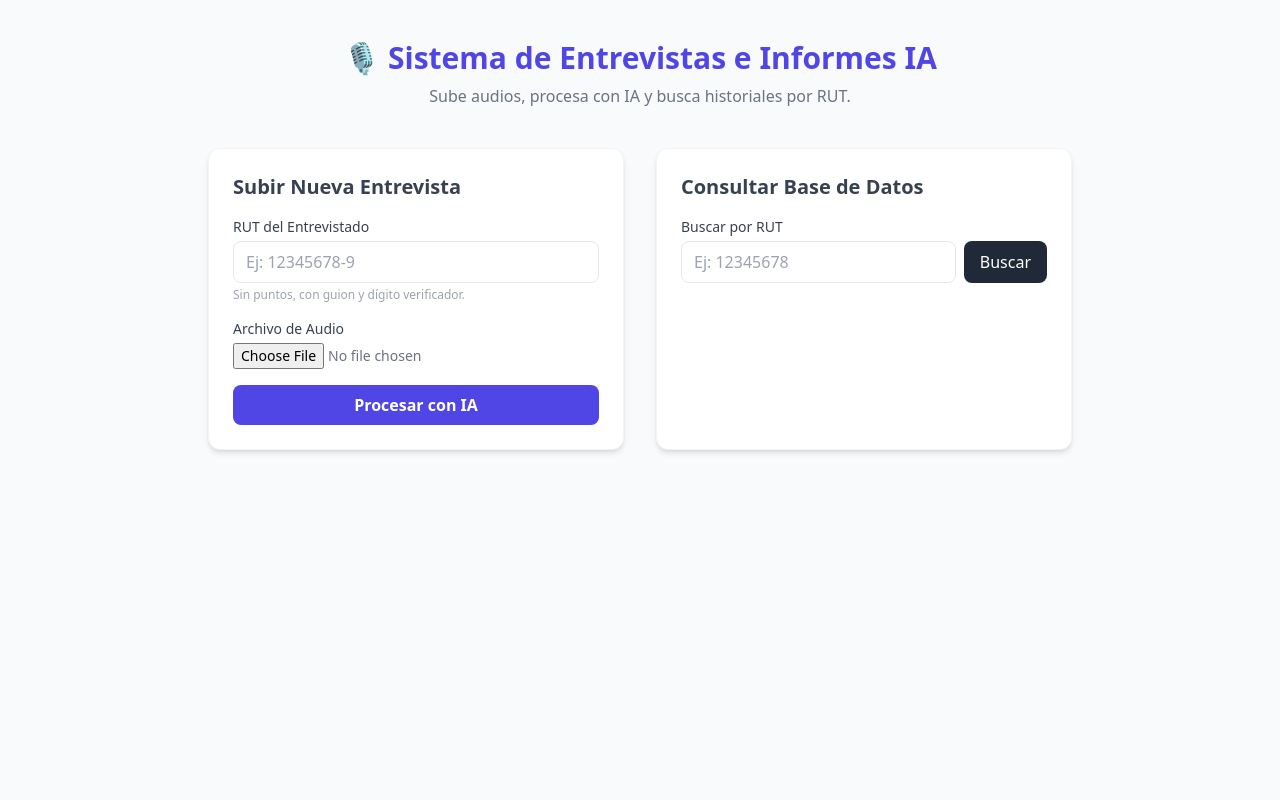
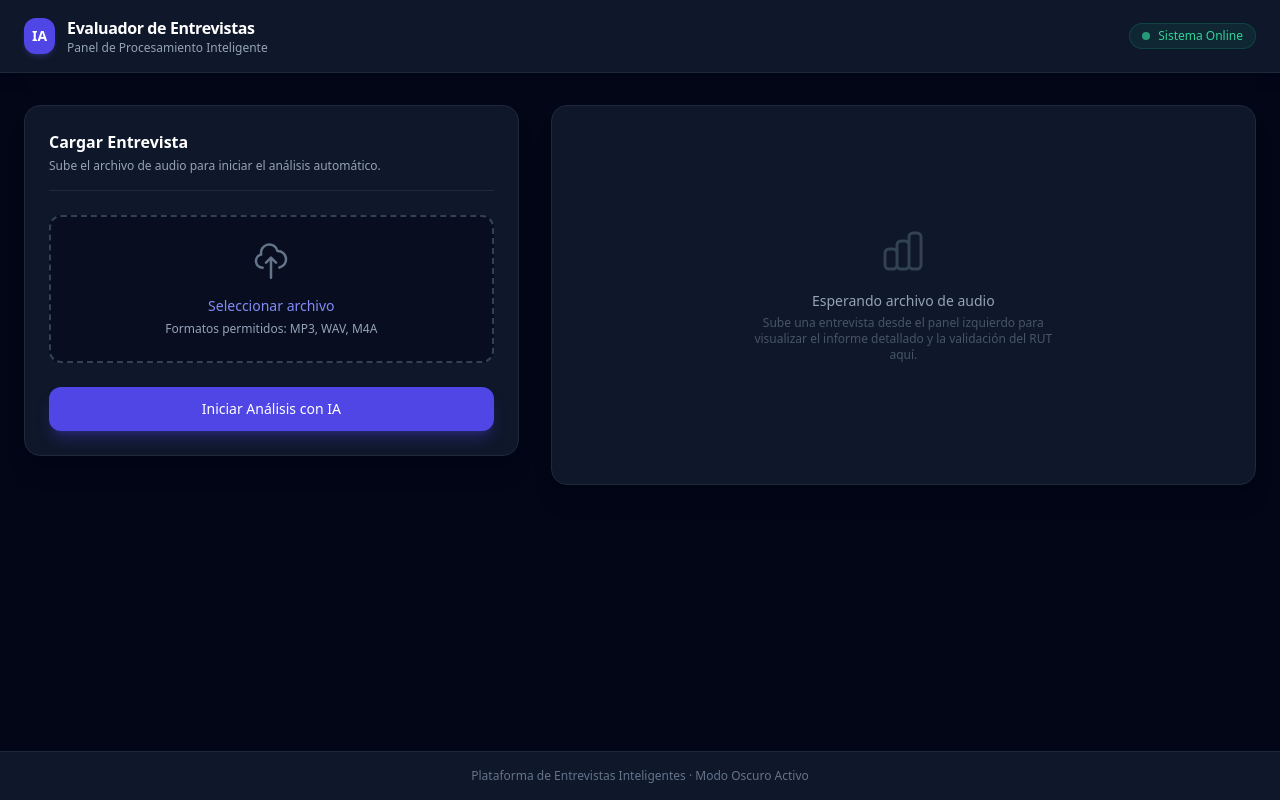
Before and after one commit to Thaumicus/ProyectoEntrevistas, a Flask app: page / in a window 1280 px wide. Run offline with Flask 3, Linux system fonts and the light colour scheme; some libraries are stand-ins or nearby versions.

Commit message:
Update index.html

```diff
--- a/templates/index.html
+++ b/templates/index.html
@@ -3,156 +3,191 @@
 <head>
     <meta charset="UTF-8">
     <meta name="viewport" content="width=device-width, initial-scale=1.0">
-    <title>Gestor de Entrevistas con IA</title>
+    <title>Sistema de Entrevistas con IA</title>
+    <!-- Incluyendo Tailwind CSS -->
     <script src="https://cdn.tailwindcss.com"></script>
 </head>
-<body class="bg-gray-50 min-h-screen text-gray-800">
-    <div class="max-w-4xl mx-auto py-10 px-4">
-        <header class="text-center mb-10">
-            <h1 class="text-3xl font-bold text-indigo-600">🎙️ Sistema de Entrevistas e Informes IA</h1>
-            <p class="text-gray-500 mt-2">Sube audios, procesa con IA y busca historiales por RUT.</p>
-        </header>
+<body class="bg-slate-950 min-h-screen text-slate-100 flex flex-col justify-between selection:bg-indigo-500 selection:text-white">
 
-        <div class="grid grid-cols-1 md:grid-cols-2 gap-8">
-            <!-- Subir Entrevista -->
-            <div class="bg-white p-6 rounded-xl shadow-md border border-gray-100">
-                <h2 class="text-xl font-semibold mb-4 text-gray-700">Subir Nueva Entrevista</h2>
-                <form id="uploadForm" class="space-y-4">
-                    <div>
-                        <label class="block text-sm font-medium text-gray-700 mb-1">RUT del Entrevistado</label>
-                        <input type="text" id="rut" name="rut" required placeholder="Ej: 12345678-9"
-                               class="w-full px-3 py-2 border rounded-lg focus:ring-2 focus:ring-indigo-500 outline-none">
-                        <p class="text-xs text-gray-400 mt-1">Sin puntos, con guion y dígito verificador.</p>
+    <!-- Header / Barra de navegación -->
+    <header class="bg-slate-900 border-b border-slate-800 sticky top-0 z-50 shadow-lg">
+        <div class="max-w-7xl mx-auto px-6 py-4 flex items-center justify-between">
+            <div class="flex items-center space-x-3">
+                <div class="bg-indigo-600 text-white p-2 rounded-xl font-bold text-sm shadow-md shadow-indigo-500/20">IA</div>
+                <div>
+                    <h1 class="text-base font-bold text-white tracking-tight">Evaluador de Entrevistas</h1>
+                    <p class="text-xs text-slate-400">Panel de Procesamiento Inteligente</p>
+                </div>
+            </div>
+            <span class="text-xs font-medium bg-emerald-500/10 text-emerald-400 border border-emerald-500/20 px-3 py-1 rounded-full flex items-center gap-2">
+                <span class="w-2 h-2 rounded-full bg-emerald-400 animate-pulse"></span> Sistema Online
+            </span>
+        </div>
+    </header>
+
+    <!-- Contenido Principal (Estructurado en Grilla / Dashboard) -->
+    <main class="max-w-7xl mx-auto px-6 py-8 w-full flex-grow">
+
+        <div class="grid grid-cols-1 lg:grid-cols-12 gap-8 items-start">
+
+            <!-- Columna Izquierda: Panel de Carga (Ocupa 5 columnas) -->
+            <div class="lg:col-span-5 bg-slate-900 border border-slate-800 rounded-2xl p-6 shadow-xl">
+                <div class="border-b border-slate-800 pb-4 mb-6">
+                    <h2 class="text-base font-semibold text-white">Cargar Entrevista</h2>
+                    <p class="text-xs text-slate-400 mt-1">Sube el archivo de audio para iniciar el análisis automático.</p>
+                </div>
+
+                <form id="uploadForm" class="space-y-6">
+                    <!-- Zona de carga de archivos -->
+                    <div class="border-2 border-dashed border-slate-700 rounded-xl p-6 text-center hover:border-indigo-500 transition-all bg-slate-950/50 cursor-pointer group">
+                        <svg class="mx-auto h-10 w-10 text-slate-500 group-hover:text-indigo-400 mb-3 transition-colors" fill="none" stroke="currentColor" viewBox="0 0 24 24">
+                            <path stroke-linecap="round" stroke-linejoin="round" stroke-width="1.5" d="M7 16a4 4 0 01-.88-7.903A5 5 0 1115.9 6L16 6a5 5 0 011 9.9M15 13l-3-3m0 0l-3 3m3-3v12"></path>
+                        </svg>
+                        <label for="audioFile" class="cursor-pointer block">
+                            <span class="text-indigo-400 font-medium text-sm hover:underline">Seleccionar archivo</span>
+                            <span class="text-slate-400 text-xs block mt-1">Formatos permitidos: MP3, WAV, M4A</span>
+                        </label>
+                        <input type="file" id="audioFile" name="audio" accept="audio/*" class="hidden">
+                        <p id="fileName" class="text-xs font-medium text-indigo-300 mt-3 truncate bg-slate-900 py-1.5 px-3 rounded-lg border border-slate-800 hidden"></p>
                     </div>
-                    <div>
-                        <label class="block text-sm font-medium text-gray-700 mb-1">Archivo de Audio</label>
-                        <input type="file" id="audio" name="audio" accept="audio/*" required
-                               class="w-full text-sm text-gray-500">
-                    </div>
-                    <button type="submit" id="submitBtn"
-                            class="w-full bg-indigo-600 text-white font-semibold py-2 rounded-lg hover:bg-indigo-700 transition">
-                        Procesar con IA
+
+                    <!-- Botón de Envío -->
+                    <button type="submit" class="w-full bg-indigo-600 hover:bg-indigo-500 text-white font-medium text-sm py-3 px-4 rounded-xl shadow-lg shadow-indigo-600/30 transition-all duration-200 flex items-center justify-center gap-2">
+                        <span>Iniciar Análisis con IA</span>
                     </button>
                 </form>
-                <div id="loading" class="hidden text-center mt-4 text-indigo-600 font-medium">
-                    ⏳ Procesando audio con Whisper y redactando informe... (Espera un momento)
-                </div>
             </div>
 
-            <!-- Consultar Base de Datos -->
-            <div class="bg-white p-6 rounded-xl shadow-md border border-gray-100">
-                <h2 class="text-xl font-semibold mb-4 text-gray-700">Consultar Base de Datos</h2>
-                <div class="space-y-4">
-                    <div>
-                        <label class="block text-sm font-medium text-gray-700 mb-1">Buscar por RUT</label>
-                        <div class="flex gap-2">
-                            <input type="text" id="searchRut" placeholder="Ej: 12345678"
-                                   class="w-full px-3 py-2 border rounded-lg outline-none">
-                            <button onclick="buscarEntrevista()"
-                                    class="bg-gray-800 text-white px-4 py-2 rounded-lg hover:bg-gray-900 transition">
-                                Buscar
-                            </button>
+            <!-- Columna Derecha: Panel de Resultados (Ocupa 7 columnas) -->
+            <div class="lg:col-span-7 space-y-6">
+
+                <!-- Estado inicial o de espera -->
+                <div id="welcomePlaceholder" class="bg-slate-900 border border-slate-800 rounded-2xl p-12 text-center text-slate-500 shadow-xl flex flex-col items-center justify-center min-h-[380px]">
+                    <svg class="w-12 h-12 text-slate-700 mb-4" fill="none" stroke="currentColor" viewBox="0 0 24 24">
+                        <path stroke-linecap="round" stroke-linejoin="round" stroke-width="1.5" d="M9 19v-6a2 2 0 00-2-2H5a2 2 0 00-2 2v6a2 2 0 002 2h2a2 2 0 002-2zm0 0V9a2 2 0 012-2h2a2 2 0 012 2v10m-6 0a2 2 0 002 2h2a2 2 0 002-2m0 0V5a2 2 0 012-2h2a2 2 0 012 2v14a2 2 0 01-2 2h-2a2 2 0 01-2-2z"></path>
+                    </svg>
+                    <p class="text-sm font-medium text-slate-400">Esperando archivo de audio</p>
+                    <p class="text-xs text-slate-600 mt-1 max-w-xs">Sube una entrevista desde el panel izquierdo para visualizar el informe detallado y la validación del RUT aquí.</p>
+                </div>
+
+                <!-- Sección de Resultados (Oculta por defecto) -->
+                <div id="resultContainer" class="hidden space-y-6">
+
+                    <!-- Tarjeta de Validación RUT -->
+                    <div class="bg-slate-900 border border-slate-800 rounded-2xl p-6 shadow-xl flex items-center justify-between">
+                        <div>
+                            <span class="text-xs font-semibold text-slate-400 uppercase tracking-wider">Validación de RUT</span>
+                            <p id="rutText" class="text-base font-bold text-white mt-1">-</p>
+                        </div>
+                        <div id="rutBadge" class="px-3 py-1 rounded-full text-xs font-semibold border"></div>
+                    </div>
+
+                    <!-- Tarjeta de Informe IA -->
+                    <div class="bg-slate-900 border border-slate-800 rounded-2xl p-6 shadow-xl">
+                        <div class="flex items-center justify-between mb-4 border-b border-slate-800 pb-3">
+                            <h3 class="text-xs font-semibold text-slate-400 uppercase tracking-wider">Informe Generado por Inteligencia Artificial</h3>
+                        </div>
+                        <div id="aiReport" class="text-slate-300 leading-relaxed whitespace-pre-line bg-slate-950 p-4 rounded-xl border border-slate-800 text-sm max-h-[400px] overflow-y-auto">
+                            <!-- Aquí se inyectará la respuesta -->
                         </div>
                     </div>
+
                 </div>
+
             </div>
+
         </div>
 
-        <!-- Resultados -->
-        <div id="resultContainer" class="mt-10 bg-white p-6 rounded-xl shadow-md border border-gray-100 hidden">
-            <h2 class="text-2xl font-bold text-gray-800 mb-4">Resultado</h2>
-            <div id="resultContent" class="space-y-4 whitespace-pre-line text-gray-700 leading-relaxed"></div>
-        </div>
-    </div>
+    </main>
 
+    <!-- Footer -->
+    <footer class="bg-slate-900 border-t border-slate-800 py-4 text-center text-xs text-slate-500">
+        Plataforma de Entrevistas Inteligentes · Modo Oscuro Activo
+    </footer>
+
+    <!-- Script de interacción y carga -->
     <script>
-        // Función para validar RUT chileno básico
-        function validarRut(rutCompleto) {
-            rutCompleto = rutCompleto.replace(/\./g, '').replace(/-/g, '');
-            if (rutCompleto.length < 2) return false;
+        const fileInput = document.getElementById('audioFile');
+        const fileNameDisplay = document.getElementById('fileName');
+        const uploadForm = document.getElementById('uploadForm');
+        const resultContainer = document.getElementById('resultContainer');
+        const welcomePlaceholder = document.getElementById('welcomePlaceholder');
+        const rutText = document.getElementById('rutText');
+        const rutBadge = document.getElementById('rutBadge');
+        const aiReport = document.getElementById('aiReport');
 
-            let cuerpo = rutCompleto.slice(0, -1);
-            let dv = rutCompleto.slice(-1).toUpperCase();
+        // Mostrar el nombre del archivo seleccionado de forma ordenada
+        fileInput.addEventListener('change', (e) => {
+            if (e.target.files.length > 0) {
+                fileNameDisplay.textContent = e.target.files[0].name;
+                fileNameDisplay.classList.remove('hidden');
+            } else {
+                fileNameDisplay.textContent = '';
+                fileNameDisplay.classList.add('hidden');
+            }
+        });
 
-            let suma = 0;
-            let multiplo = 2;
+        // Enviar formulario y gestionar estados visuales
+        uploadForm.addEventListener('submit', async (e) => {
+            e.preventDefault();
 
-            for (let i = cuerpo.length - 1; i >= 0; i--) {
-                suma += parseInt(cuerpo.charAt(i)) * multiplo;
-                multiplo = multiplo < 7 ? multiplo + 1 : 2;
-            }
-
-            let dvEsperado = 11 - (suma % 11);
-            let dvCalculado = dvEsperado === 11 ? '0' : dvEsperado === 10 ? 'K' : dvEsperado.toString();
-
-            return dvCalculado === dv;
-        }
-
-        document.getElementById('uploadForm').addEventListener('submit', async function(e) {
-            e.preventDefault();
-            const rutInput = document.getElementById('rut').value.trim();
-
-            // Validar RUT antes de enviar
-            if (!validarRut(rutInput)) {
-                alert('El RUT ingresado no es válido. Por favor revísalo (Ej: 12345678-9).');
+            if (fileInput.files.length === 0) {
+                alert('Por favor selecciona un archivo de audio primero.');
                 return;
             }
 
-            const formData = new FormData();
-            formData.append('rut', rutInput);
-            formData.append('audio', document.getElementById('audio').files[0]);
+            const formData = new FormData(uploadForm);
+            const submitButton = uploadForm.querySelector('button[type="submit"]');
 
-            const loading = document.getElementById('loading');
-            const submitBtn = document.getElementById('submitBtn');
-            const resultContainer = document.getElementById('resultContainer');
-            const resultContent = document.getElementById('resultContent');
+            const originalButtonText = submitButton.innerHTML;
+            submitButton.disabled = true;
+            submitButton.innerHTML = `
+                <svg class="animate-spin -ml-1 mr-2 h-4 w-4 text-white inline-block" xmlns="http://www.w3.org/2000/svg" fill="none" viewBox="0 0 24 24">
+                    <circle class="opacity-25" cx="12" cy="12" r="10" stroke="currentColor" stroke-width="4"></circle>
+                    <path class="opacity-75" fill="currentColor" d="M4 12a8 8 0 018-8V0C5.373 0 0 5.373 0 12h4zm2 5.291A7.962 7.962 0 014 12H0c0 3.042 1.135 5.824 3 7.938l3-2.647z"></path>
+                </svg>
+                Analizando audio...
+            `;
 
-            loading.classList.remove('hidden');
-            submitBtn.disabled = true;
+            // Ocultar placeholder y resultados anteriores
+            welcomePlaceholder.classList.add('hidden');
             resultContainer.classList.add('hidden');
 
             try {
-                const response = await fetch('/upload', { method: 'POST', body: formData });
+                const response = await fetch('/', {
+                    method: 'POST',
+                    body: formData
+                });
+
                 const data = await response.json();
+
                 if (response.ok) {
-                    resultContent.innerHTML = `<h3 class="font-bold text-lg text-indigo-700">Informe generado para RUT: ${data.rut}</h3><hr class="my-2">${data.informe}`;
+                    rutText.textContent = data.rut || "No detectado";
+
+                    if (data.rut_valido) {
+                        rutBadge.textContent = "RUT Válido";
+                        rutBadge.className = "px-3 py-1 rounded-full text-xs font-semibold bg-emerald-500/10 text-emerald-400 border border-emerald-500/20";
+                    } else {
+                        rutBadge.textContent = "RUT Inválido / No encontrado";
+                        rutBadge.className = "px-3 py-1 rounded-full text-xs font-semibold bg-rose-500/10 text-rose-400 border border-rose-500/20";
+                    }
+
+                    aiReport.textContent = data.informe || data.error || "Informe generado correctamente.";
                     resultContainer.classList.remove('hidden');
                 } else {
-                    alert('Error: ' + data.error);
+                    alert('Error en el servidor: ' + (data.error || 'Ocurrió un error inesperado.'));
+                    welcomePlaceholder.classList.remove('hidden');
                 }
-            } catch (err) {
-                alert('Error de red al conectar con el servidor.');
+
+            } catch (error) {
+                console.error('Error:', error);
+                alert('Ocurrió un error al conectar con el servidor.');
+                welcomePlaceholder.classList.remove('hidden');
             } finally {
-                loading.classList.add('hidden');
-                submitBtn.disabled = false;
+                submitButton.disabled = false;
+                submitButton.innerHTML = originalButtonText;
             }
         });
-
-        async function buscarEntrevista() {
-            const rut = document.getElementById('searchRut').value.trim();
-            if (!rut) return alert('Ingresa un RUT para buscar');
-            const resultContainer = document.getElementById('resultContainer');
-            const resultContent = document.getElementById('resultContent');
-
-            try {
-                const response = await fetch(`/buscar?rut=${encodeURIComponent(rut)}`);
-                const data = await response.json();
-                if (response.ok) {
-                    if (data.resultados.length === 0) {
-                        resultContent.innerHTML = `<p class="text-gray-500">No se encontraron registros para ese RUT.</p>`;
-                    } else {
-                        let html = `<h3 class="font-bold text-lg text-indigo-700">Registros Encontrados (${data.resultados.length})</h3>`;
-                        data.resultados.forEach(item => {
-                            html += `<div class="border-t pt-4 mt-4"><p class="text-sm text-gray-400">Fecha: ${item.fecha} | RUT: ${item.rut}</p><div class="mt-2 p-4 bg-gray-50 rounded-lg whitespace-pre-line">${item.informe}</div></div>`;
-                        });
-                        resultContent.innerHTML = html;
-                    }
-                    resultContainer.classList.remove('hidden');
-                }
-            } catch (err) {
-                alert('Error al realizar la búsqueda.');
-            }
-        }
     </script>
 </body>
 </html>
```
